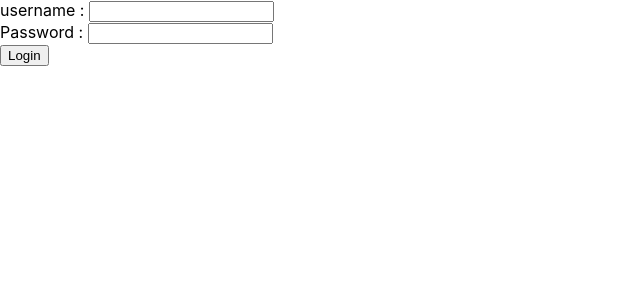
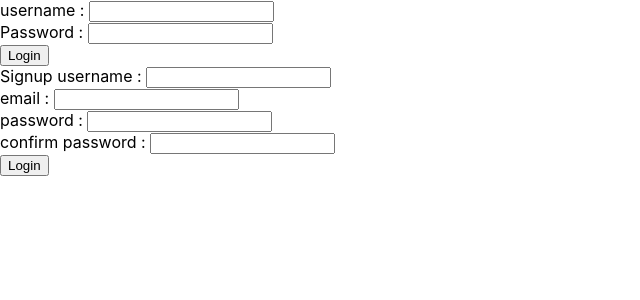
Before and after one commit to ankitdevani17/Sensegood, a React (Create React App) app: page /login in a window 1280 px wide. Shown: the top 300 px of the page, without its empty margins (0-640 px from the left). Built offline with nearby package versions, Linux system fonts and the light colour scheme.

Commit message:
signup done

```diff
--- a/src/App.js
+++ b/src/App.js
@@ -1,43 +1,12 @@
-import React, {useState} from 'react';
-import axios from 'axios';
-
-
+import React from 'react';
+import Login from "./Components/Login";
+import Signup from './Components/Signup';
 const App = () => {
-
-const [username, setusername]= useState("");
-const [password, setPassword]= useState("");
-console.log({username, password});
-const handleusername = (e) => {
-  setusername(e.target.value);
-}
-const handlePassword = (e) => {
-  setPassword(e.target.value);
-}
-const handleApi = () => {
-  // sending login(username) and password to server
-  axios.post("http://sgtest.tk/api/accounts/login/", {
-    login: username,
-    password: password
-  }, {mode:'cors'},{ withCredentials: true }).then(res => {
-  console.log(res.data);
-  alert("success");
- // mode cors is for enabling cross-origin requests in frontend
- //localStorage.setItem("user-info",JSON.stringify(res));
-})
-
-  .catch(err=>{
-    console.log(err);
-  })
-
-
-}
-  return (
-    <div>
-      username : <input value = {username} type ="text" onChange={handleusername}/> <br/>
-      Password : <input value ={password} type ="password" onChange={handlePassword}/><br/>
-<button onClick = {handleApi}>Login</button>
-    </div>
-  )
-}
+return(
+<>
+<Login/>
+<Signup/>
+</>
+)}
 
 export default App
--- /dev/null
+++ b/src/Components/Login.js
@@ -0,0 +1,58 @@
+import React, {useState,useEffect} from 'react';
+import axios from 'axios';
+import {useNavigate} from "react-router-dom";
+
+
+const Login = () => {
+  const navigate = useNavigate();
+  const [username, setusername]= useState("");
+  const [password, setPassword]= useState("");
+  console.log({username, password});
+  const handleusername = (e) => {
+    setusername(e.target.value);
+  }
+  const handlePassword = (e) => {
+    setPassword(e.target.value);
+  }
+  const handleApi = () => {
+    // sending login(username) and password to server
+    axios.post("http://sgtest.tk/api/accounts/login/", {
+      login: username,
+      password: password
+    }, {mode:'cors'},{ withCredentials: true }).then(res => {
+    console.log(res.data);
+    //alert("success");
+   // mode cors is for enabling cross-origin requests in frontend
+   localStorage.setItem("user-info",res.data.detail);
+   navigate("/data"); // page to be routed to after successful login
+  })
+
+    .catch(err=>{
+      console.log(err);
+     // alert("Invalid Credentials");
+    })
+
+  }
+  useEffect(() =>{
+    if(!localStorage.getItem('detail')){
+      navigate('/login') // navigate back to login if token is not found or not there in local storage
+    }
+    }, [])
+    return (
+      <div>
+        username : <input value = {username} type ="text" onChange={handleusername}/> <br/>
+        Password : <input value ={password} type ="password" onChange={handlePassword}/><br/>
+  <button onClick = {handleApi}>Login</button>
+      </div>
+    )
+}
+export default Login;
+
+
+
+// Logic of logout
+{/* <button onClick ={logout}>Logout</button>
+
+const logout = () => {
+  localStorage.removeItem('detail');
+} */}
--- /dev/null
+++ b/src/Components/Signup.js
@@ -0,0 +1,56 @@
+import React, {useState,useEffect} from 'react';
+import axios from 'axios';
+import {useNavigate} from "react-router-dom";
+
+const Signup = () => {
+    const [username, setusername]= useState("");
+    const [password, setPassword]= useState("");
+    const [cpassword, setCPassword]= useState("");
+    const [email, setemail]= useState("");
+    console.log({username, password});
+    const handleusername = (e) => {
+      setusername(e.target.value);
+    }
+    const handleemail= (e) => {
+        setemail(e.target.value);
+      }
+    const handlepassword = (e) => {
+      setPassword(e.target.value);
+    }
+    const handlecpassword = (e) => {
+        setCPassword(e.target.value);
+      }
+    const handleApi = () => {
+      // sending login(username) and password to server
+      axios.post("http://sgtest.tk/api/accounts/register/", {
+        username: username,
+        password: password,
+        email: email,
+        password_confirm : cpassword
+
+      }, {mode:'cors'},{ withCredentials: true }).then(res => {
+      console.log(res.data);
+      //alert("success");
+     // mode cors is for enabling cross-origin requests in frontend
+     localStorage.setItem("user-info",res.data.detail);
+     //navigate("/data"); // page to be routed to after successful login
+    })
+
+      .catch(err=>{
+        console.log(err);
+       // alert("Invalid Credentials");
+      })
+
+    }
+  return (
+    <div>   Signup
+    username : <input value = {username} type ="text" onChange={handleusername}/> <br/>
+    email : <input value ={email} type ="text" onChange={handleemail}/><br/>
+    password : <input value ={password} type ="password" onChange={handlepassword}/><br/>
+    confirm password : <input value ={cpassword} type ="password" onChange={handlecpassword}/><br/>
+<button onClick = {handleApi}>Login</button>
+  </div>
+  )
+}
+
+export default Signup
--- a/src/index.js
+++ b/src/index.js
@@ -2,13 +2,15 @@ import React from 'react';
 import ReactDOM from 'react-dom';
 import './index.css';
 import App from './App';
-
+import {BrowserRouter as Router} from 'react-router-dom';
 import reportWebVitals from './reportWebVitals';
 
 
 ReactDOM.render(
   <React.StrictMode>
+  <Router>
     <App />
+    </Router>
   </React.StrictMode>,
   document.getElementById('root')
 );
```
Also changed, not shown: src/Components/Covid.js (deleted, +0 -45 lines), src/Components/Data.js (+8 -11 lines).
